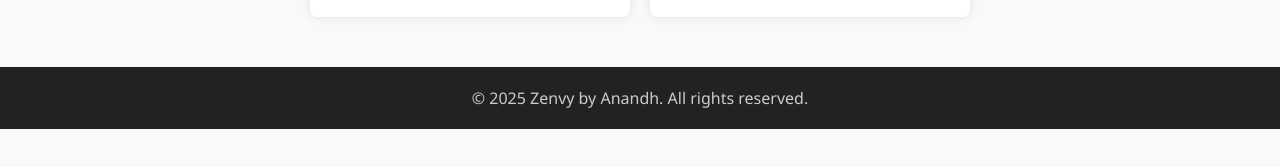
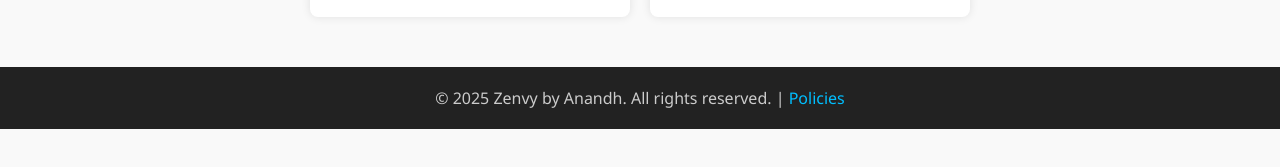
Before and after one commit to anandhan55/zenvy-store, a plain HTML site: page index.html in a window 1280 px wide. Shown: the part 597-764 px from the top of the page. Drawn offline with Linux system fonts and the light colour scheme.

Commit message:
index.html

```diff
--- a/index.html
+++ b/index.html
@@ -133,7 +133,11 @@
     <button id="checkout-btn">Checkout</button>
   </div>
 
-  <footer>© 2025 Zenvy by Anandh. All rights reserved.</footer>
+  <footer style="text-align: center; padding: 20px; background: #222; color: #ccc; margin-top: 50px;">
+  © 2025 Zenvy by Anandh. All rights reserved. |
+  <a href="policies.html" style="color: #00bfff; text-decoration: none;">Policies</a>
+</footer>
+
 
   <script>
     // Product data - easy to add more products here
```
